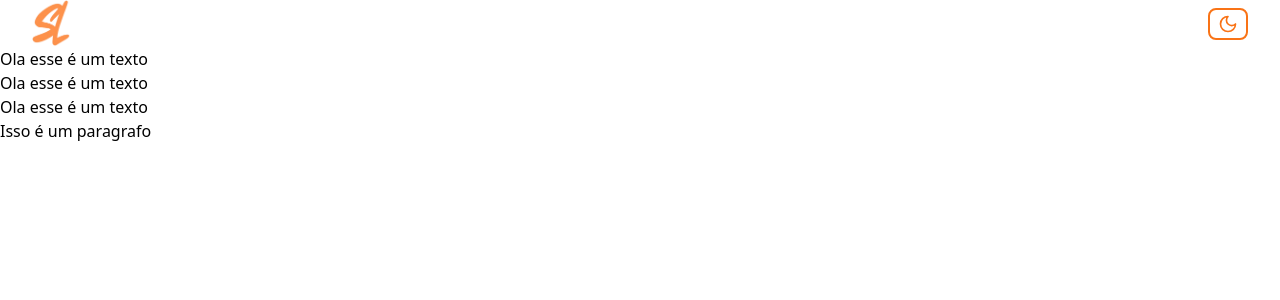
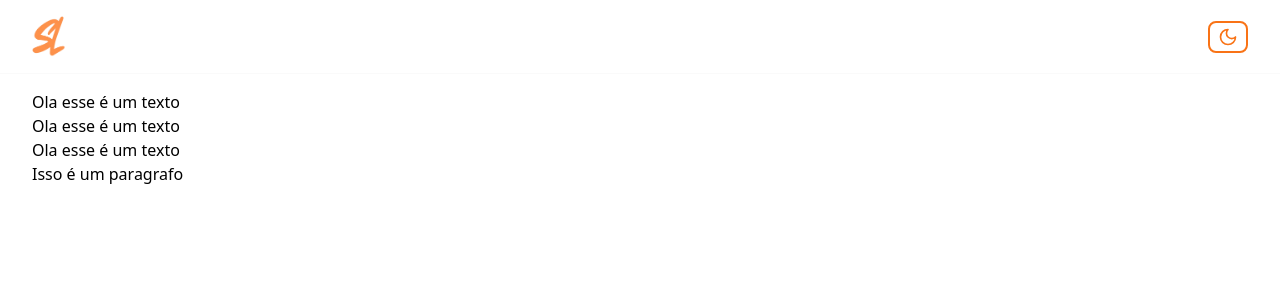
Before and after one commit to lcfarias1501/Projeto-Final, a Next.js app: page / in a window 1280 px wide. Shown: the top 300 px of the page. Built offline with nearby package versions, Linux system fonts and the light colour scheme.

Commit message:
some header styles changes

```diff
--- a/src/app/page.tsx
+++ b/src/app/page.tsx
@@ -2,7 +2,7 @@
 
 export default function Home() {
   return (
-    <div >
+    <div className="container mt-4">
       <h1>Ola esse é um texto</h1>
       <h2>Ola esse é um texto</h2>
       <h3>Ola esse é um texto</h3>
--- a/src/components/NavBar.tsx
+++ b/src/components/NavBar.tsx
@@ -14,7 +14,7 @@ export default function NavBar() {
       <div className='container'>
 
 
-        <Image src={'/images/logos/Logo.png'} alt='Logo' width={40} height={40} />
+        <Image src={'/images/logos/Logo.png'} alt='Logo' width={35} height={35} />
 
         <div className='buttons_container'>
           <ToggleThemeButton />
--- a/src/styles/NavBar/NavBar.css
+++ b/src/styles/NavBar/NavBar.css
@@ -1,8 +1,15 @@
+
+.Header_Container {
+    border-bottom: .5px solid hsl(var(--border) / 0.2);
+
+}
 
 .Header_Container div:first-child {
     display: flex;
     align-items: center;
     justify-content: space-between;
+    padding-top: 1rem;
+    padding-bottom: 1rem;
 }
 
 .Header_Container .buttons_container {
--- a/src/styles/globals.css
+++ b/src/styles/globals.css
@@ -31,7 +31,7 @@
     --destructive: 0 84.2% 60.2%;
     --destructive-foreground: 0 0% 98%;
 
-    --border: 0 0% 89.8%;
+    --border: 0 0% 90%;
     --input: 0 0% 89.8%;
     --ring: 24.6 95% 53.1%;
     /* Cor do Laranja Primário para Foco */
@@ -64,7 +64,7 @@
     --destructive: 0 62.8% 30.6%;
     --destructive-foreground: 0 0% 98%;
 
-    --border: 0 0% 14.9%;
+    --border: 0 0% 100%;
     --input: 0 0% 14.9%;
     --ring: 24.6 95% 53.1%;
   }
```
